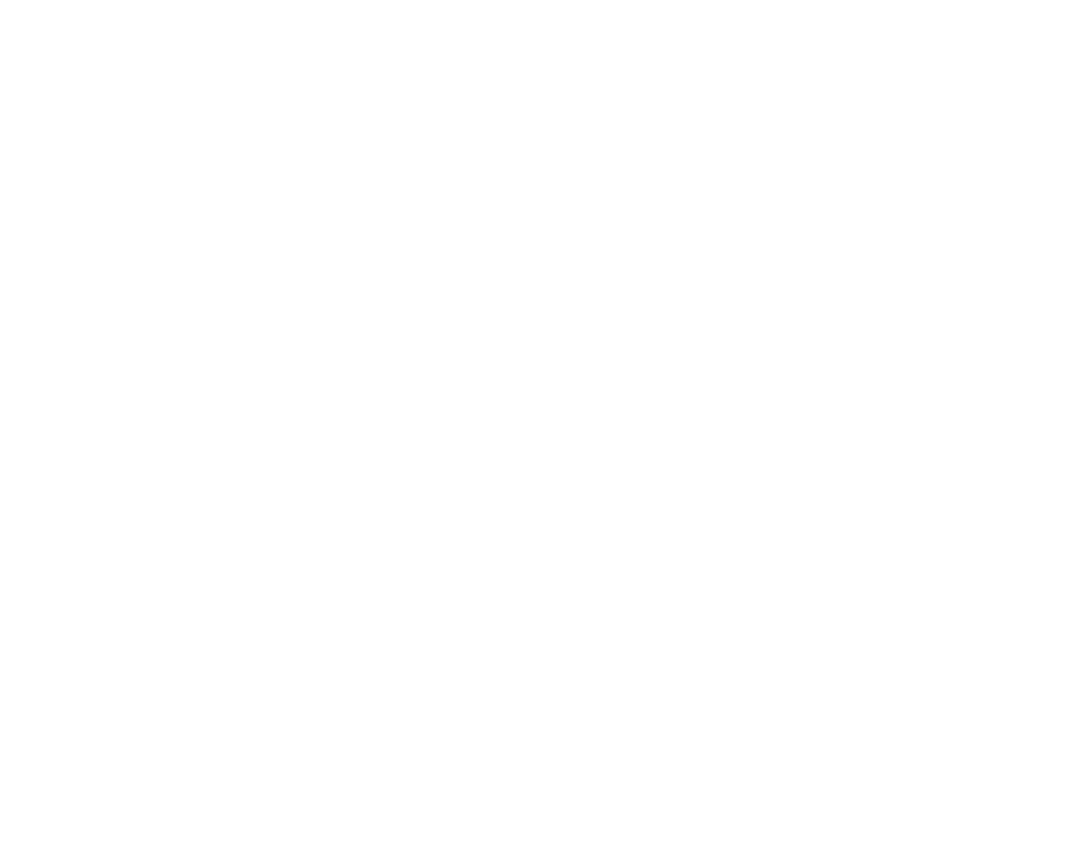
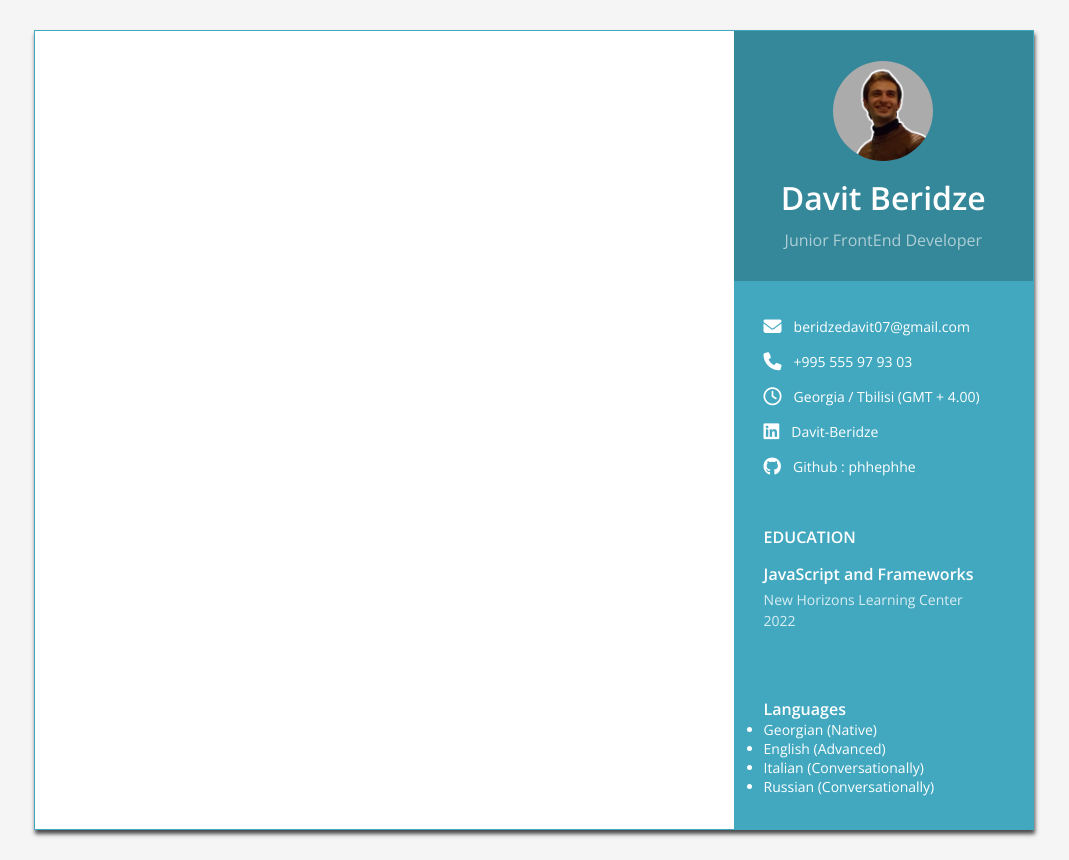
Before and after one commit to phhephhe/CV-webpage, a plain HTML site: page index.html in a window 1280 px wide. Shown: the whole page, without its empty margins (106-1175 px from the left). Before the commit the page ends 800 px from the top, so only its background shows below. Drawn offline with nearby package versions, Linux system fonts and the light colour scheme.

Commit message:
added right side cv information

```diff
--- a/index.html
+++ b/index.html
@@ -4,9 +4,72 @@
     <meta charset="UTF-8">
     <meta http-equiv="X-UA-Compatible" content="IE=edge">
     <meta name="viewport" content="width=device-width, initial-scale=1.0">
-    <title>online-cv</title>
+    <title>My Resume</title>
+    <link rel="preconnect" href="https://fonts.googleapis.com">
+    <link rel="preconnect" href="https://fonts.gstatic.com" crossorigin>
+    <link href="https://fonts.googleapis.com/css2?family=Roboto+Serif:opsz,wght@8..144,100;8..144,200;8..144,500;8..144,600&display=swap" rel="stylesheet">
+    <link rel="stylesheet" href="style.css">
+    <link rel="shortcut icon" href="images/favicon.png" type="image/x-icon">
+    <script src="https://kit.fontawesome.com/eab4df28d5.js" crossorigin="anonymous"></script>
+
 </head>
 <body>
-
+    <div class="main-container">
+        <!-- Left container -->
+        <div class="left"></div>
+        <!-- Right container -->
+        <div class="right">
+            <!-- Profile -->
+            <div class="profile-container">
+                <img src="images/profile.png" class="profile" alt="profile">
+                <h1>Davit Beridze</h1>
+                <h3>Junior FrontEnd Developer</h3>
+            </div>
+            <!-- Contact -->
+            <div class="contact-container">
+                <ul class="contact-list">
+                    <li class="email">
+                        <i class="fa fa-envelope" aria-hidden="true"></i>
+                        <a href="mailto:beridzedavit07@gmail.com">beridzedavit07@gmail.com</a>
+                    </li>
+                    <li class="mobile">
+                        <i class="fa fa-phone" aria-hidden="true"></i>
+                        <span>+995 555 97 93 03</span>
+                    </li>
+                    <li class="time">
+                        <i class="fa fa-clock-o" aria-hidden="true"></i>
+                        <span>Georgia / Tbilisi (GMT + 4.00)</span>
+                    </li>
+                    <li class="linkedin">
+                        <i class="fa fa-linkedin-square" aria-hidden="true"></i>
+                        <a href="https://www.linkedin.com/in/d-beridze/" target="_blank" rel="noopener noreferrer">Davit-Beridze</a>
+                    </li>
+                    <li class="github">
+                        <i class="fa fa-github" aria-hidden="true"></i>
+                        <a href="https://github.com/phhephhe?tab=repositories" target="_blank" rel="noopener noreferrer">Github : phhephhe</a>
+                    </li>
+                </ul>
+            </div>
+            <!-- Education -->
+            <div class="education-container">
+                <div>EDUCATION</div>
+                <div class="item">
+                    <h4>JavaScript and Frameworks</h4>
+                    <div class="light">New Horizons Learning Center</div>
+                    <span class="light">2022</span>
+                </div>
+            </div>
+            <!-- Languages -->
+            <div class="lanugages-container">
+                <div>Languages</div>
+                <ul class="languages-list">
+                    <li>Georgian <span>(Native)</span></li>
+                    <li>English <span>(Advanced)</span></li>
+                    <li>Italian <span>(Conversationally)</span></li>
+                    <li>Russian <span>(Conversationally)</span></li>
+                </ul>
+            </div>
+        </div>
+    </div>
 </body>
 </html>
--- /dev/null
+++ b/style.css
@@ -0,0 +1,113 @@
+@import url('https://fonts.googleapis.com/css2?family=Open+Sans:wght@300;400;600&display=swap');
+*{
+    margin: 0;
+    padding: 0;
+    box-sizing: border-box;
+}
+body{
+    padding: 30px;
+    font-family: 'Open Sans', sans-serif;
+    font-weight: 300;
+    color: #545E6C;
+    background: #f5f5f5;
+}
+.main-container{
+    max-width: 1000px;
+    height: 100vh;
+/* height of page */
+    display: flex;
+    margin: 0 auto;
+    border: 0.5px solid #42A8C0;
+    box-shadow: 1px 4px 4px rgba(29, 28, 28, 0.781);
+}
+/* Right side */
+.right {
+    width: 30%;
+    background: #42A8C0;
+    color: #fff;
+}
+/* Profile */
+.profile-container {
+    text-align: center;
+    padding: 30px;
+    background: rgba(0,0,0,0.2);
+}
+.profile{
+    width: 100px;
+    height: 100px;
+    border-radius: 50%;
+}
+.profile-container h1 {
+    margin: 10px 0px;
+    font-size: 32px;
+    font-weight: 600;
+}
+.profile-container h3 {
+    font-size: 16px;
+    color: rgba(255,255,255,0.6);
+    font-weight: 300;
+}
+/* Contacts */
+.contact-container {
+    font-size: 14px;
+}
+.contact-list {
+    list-style: none;
+    padding: 20px 30px;
+}
+.contact-list li {
+    margin-top: 16px;
+    display: flex;
+    align-items: center;
+}
+.contact-list a{
+    color: white;
+    text-decoration: none;
+}
+.contact-list i{
+  font-size: 18px;
+  margin-right: 12px;
+}
+
+/* Education */
+.education-container, .lanugages-container{
+    padding: 30px;
+    font-size: 16px;
+    font-weight: 600;
+}
+.education-container .item{
+    margin: 7px 0px;
+    font-weight: 300;
+}
+.education-container .item h4{
+    margin-top: 15px;
+    margin-bottom: 5px;
+    font-size: 16px;
+}
+
+.education-container .item .light {
+    font-size: 14px;
+    font-weight: 300;
+    color: rgba(255,255,255,0.8);;
+}
+
+/* Lanugages */
+
+.lanugages-container .languages-list {
+    font-size: 14px;
+    font-weight: 300;
+}
+
+
+
+
+
+
+
+
+/* Left side */
+.left {
+    width: 70%;
+    background: #fff;
+    padding: 60px;
+}
```
Also changed, not shown: images/favicon.png (added), images/profile.png (added).
